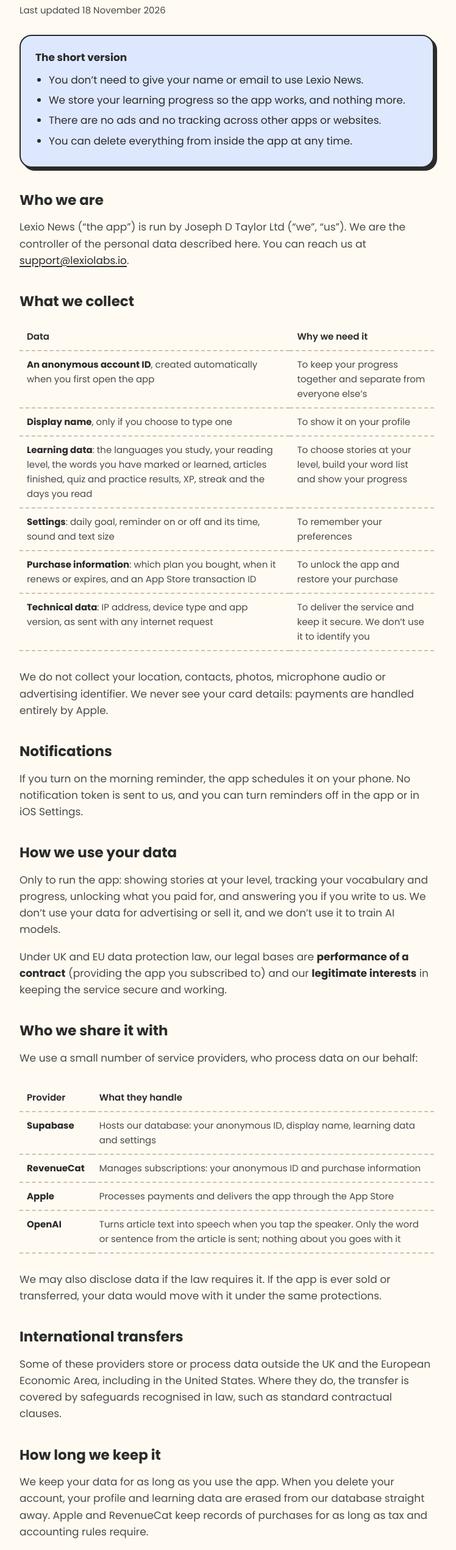
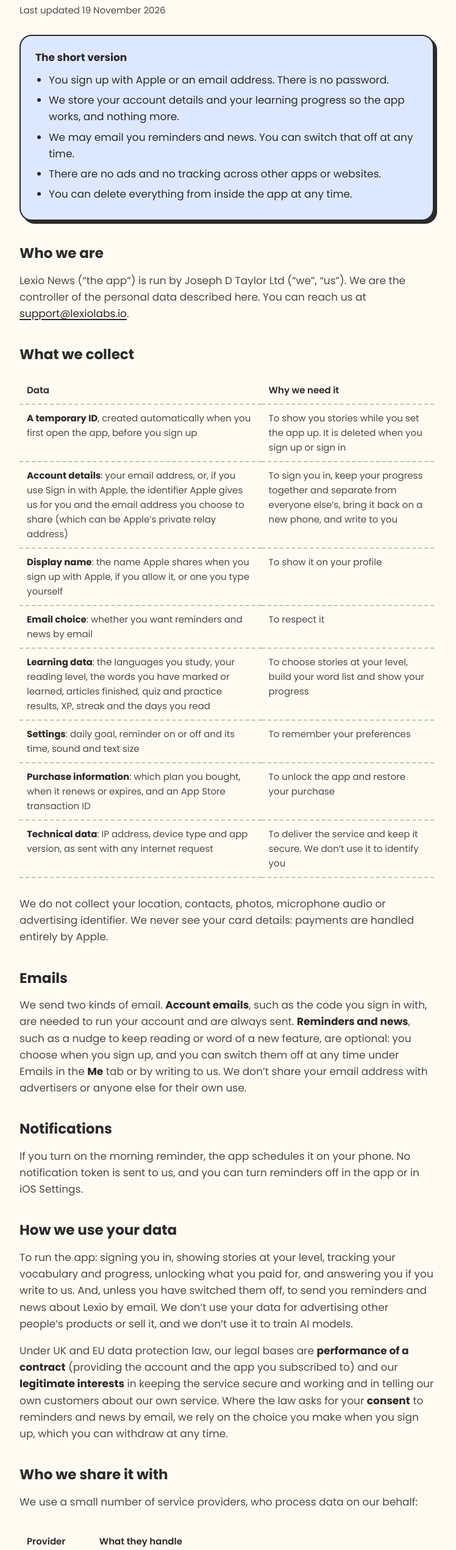
Before and after one commit to joetaylor94/lexio, a plain HTML site: page news/privacy.html in a window 1280 px wide. Shown: the part 158-2700 px from the top of the page at 61% size, without its empty margins (268-1016 px from the left). Drawn offline with Linux system fonts and the light colour scheme.

Commit message:
Update the privacy policy, terms and support page for accounts and email
Co-Authored-By: Claude Fable 5.2 <noreply@anthropic.com>

```diff
--- a/news/privacy.html
+++ b/news/privacy.html
@@ -28,13 +28,14 @@
 <main>
 <div class="wrap narrow doc">
   <h1>Privacy policy</h1>
-  <p class="updated">Last updated 18 November 2026</p>
+  <p class="updated">Last updated 19 November 2026</p>
 
   <div class="card summary">
     <p><strong>The short version</strong></p>
     <ul>
-      <li>You don’t need to give your name or email to use Lexio News.</li>
-      <li>We store your learning progress so the app works, and nothing more.</li>
+      <li>You sign up with Apple or an email address. There is no password.</li>
+      <li>We store your account details and your learning progress so the app works, and nothing more.</li>
+      <li>We may email you reminders and news. You can switch that off at any time.</li>
       <li>There are no ads and no tracking across other apps or websites.</li>
       <li>You can delete everything from inside the app at any time.</li>
     </ul>
@@ -47,8 +48,10 @@
   <div class="table-scroll">
   <table>
     <tr><th>Data</th><th>Why we need it</th></tr>
-    <tr><td><strong>An anonymous account ID</strong>, created automatically when you first open the app</td><td>To keep your progress together and separate from everyone else’s</td></tr>
-    <tr><td><strong>Display name</strong>, only if you choose to type one</td><td>To show it on your profile</td></tr>
+    <tr><td><strong>A temporary ID</strong>, created automatically when you first open the app, before you sign up</td><td>To show you stories while you set the app up. It is deleted when you sign up or sign in</td></tr>
+    <tr><td><strong>Account details</strong>: your email address, or, if you use Sign in with Apple, the identifier Apple gives us for you and the email address you choose to share (which can be Apple’s private relay address)</td><td>To sign you in, keep your progress together and separate from everyone else’s, bring it back on a new phone, and write to you</td></tr>
+    <tr><td><strong>Display name</strong>: the name Apple shares when you sign up with Apple, if you allow it, or one you type yourself</td><td>To show it on your profile</td></tr>
+    <tr><td><strong>Email choice</strong>: whether you want reminders and news by email</td><td>To respect it</td></tr>
     <tr><td><strong>Learning data</strong>: the languages you study, your reading level, the words you have marked or learned, articles finished, quiz and practice results, XP, streak and the days you read</td><td>To choose stories at your level, build your word list and show your progress</td></tr>
     <tr><td><strong>Settings</strong>: daily goal, reminder on or off and its time, sound and text size</td><td>To remember your preferences</td></tr>
     <tr><td><strong>Purchase information</strong>: which plan you bought, when it renews or expires, and an App Store transaction ID</td><td>To unlock the app and restore your purchase</td></tr>
@@ -57,21 +60,27 @@
   </div>
   <p>We do not collect your location, contacts, photos, microphone audio or advertising identifier. We never see your card details: payments are handled entirely by Apple.</p>
 
+  <h2>Emails</h2>
+  <p>We send two kinds of email. <strong>Account emails</strong>, such as the code you sign in with, are needed to run your account and are always sent. <strong>Reminders and news</strong>, such as a nudge to keep reading or word of a new feature, are optional: you choose when you sign up, and you can switch them off at any time under Emails in the <strong>Me</strong> tab or by writing to us. We don’t share your email address with advertisers or anyone else for their own use.</p>
+
   <h2>Notifications</h2>
   <p>If you turn on the morning reminder, the app schedules it on your phone. No notification token is sent to us, and you can turn reminders off in the app or in iOS Settings.</p>
 
   <h2>How we use your data</h2>
-  <p>Only to run the app: showing stories at your level, tracking your vocabulary and progress, unlocking what you paid for, and answering you if you write to us. We don’t use your data for advertising or sell it, and we don’t use it to train AI models.</p>
-  <p>Under UK and EU data protection law, our legal bases are <strong>performance of a contract</strong> (providing the app you subscribed to) and our <strong>legitimate interests</strong> in keeping the service secure and working.</p>
+  <p>To run the app: signing you in, showing stories at your level, tracking your vocabulary and progress, unlocking what you paid for, and answering you if you write to us. And, unless you have switched them off, to send you reminders and news about Lexio by email. We don’t use your data for advertising other people’s products or sell it, and we don’t use it to train AI models.</p>
+  <p>Under UK and EU data protection law, our legal bases are <strong>performance of a contract</strong> (providing the account and the app you subscribed to) and our <strong>legitimate interests</strong> in keeping the service secure and working and in telling our own customers about our own service. Where the law asks for your <strong>consent</strong> to reminders and news by email, we rely on the choice you make when you sign up, which you can withdraw at any time.</p>
 
   <h2>Who we share it with</h2>
   <p>We use a small number of service providers, who process data on our behalf:</p>
   <div class="table-scroll">
   <table>
     <tr><th>Provider</th><th>What they handle</th></tr>
-    <tr><td><strong>Supabase</strong></td><td>Hosts our database: your anonymous ID, display name, learning data and settings</td></tr>
-    <tr><td><strong>RevenueCat</strong></td><td>Manages subscriptions: your anonymous ID and purchase information</td></tr>
-    <tr><td><strong>Apple</strong></td><td>Processes payments and delivers the app through the App Store</td></tr>
+    <tr><td><strong>Supabase</strong></td><td>Hosts our database and sign-in: your account details, display name, learning data and settings</td></tr>
+    <tr><td><strong>Resend</strong></td><td>Sends our emails: your email address and the email itself</td></tr>
+    <tr><td><strong>RevenueCat</strong></td><td>Manages subscriptions: your account ID and purchase information</td></tr>
+    <tr><td><strong>Apple</strong></td><td>Processes payments, delivers the app through the App Store and, if you choose it, signs you in with your Apple ID</td></tr>
+    <tr><td><strong>ImprovMX</strong></td><td>Passes on emails you send to our support address</td></tr>
+    <tr><td><strong>Vercel</strong></td><td>Hosts this website</td></tr>
     <tr><td><strong>OpenAI</strong></td><td>Turns article text into speech when you tap the speaker. Only the word or sentence from the article is sent; nothing about you goes with it</td></tr>
   </table>
   </div>
@@ -81,11 +90,12 @@
   <p>Some of these providers store or process data outside the UK and the European Economic Area, including in the United States. Where they do, the transfer is covered by safeguards recognised in law, such as standard contractual clauses.</p>
 
   <h2>How long we keep it</h2>
-  <p>We keep your data for as long as you use the app. When you delete your account, your profile and learning data are erased from our database straight away. Apple and RevenueCat keep records of purchases for as long as tax and accounting rules require.</p>
+  <p>We keep your data for as long as you use the app. When you delete your account, your email address, your link to Apple, your profile and your learning data are erased from our database straight away. Emails we have already sent stay in our email provider’s records for a short time, and emails you sent to us stay in our inbox until we no longer need them. Apple and RevenueCat keep records of purchases for as long as tax and accounting rules require.</p>
 
   <h2>Deleting your data</h2>
-  <p>You can delete your data in the <strong>Me</strong> tab of the app. This permanently deletes your account, words and progress from your phone and from our servers. It cannot be undone, and it does not cancel a subscription: do that in your App Store settings.</p>
-  <p>If you no longer have the app, write to <a href="mailto:support@lexiolabs.io">support@lexiolabs.io</a> and we’ll help. Because accounts are anonymous, we may need details from you to find the right one.</p>
+  <p>You can delete your data in the <strong>Me</strong> tab of the app. This permanently deletes your account, email address, words and progress from your phone and from our servers. If you signed up with Apple, Apple asks you to confirm it is you, and we then ask Apple to stop sharing your Apple ID with the app. Deleting cannot be undone, and it does not cancel a subscription: do that in your App Store settings.</p>
+  <p>Signing out is different: it only removes the account from that phone, and everything stays for when you sign in again.</p>
+  <p>If you no longer have the app, write to <a href="mailto:support@lexiolabs.io">support@lexiolabs.io</a> from the email address on your account and we’ll delete it for you. If you signed up with Apple and hid your email address, we may need a few details from you to find the right account.</p>
 
   <h2>Your rights</h2>
   <p>Depending on where you live, you have the right to see the data we hold about you, have it corrected or deleted, receive a copy, and object to or restrict how we use it. To use any of these, write to <a href="mailto:support@lexiolabs.io">support@lexiolabs.io</a>. You also have the right to complain to your data protection authority; in the UK that is the Information Commissioner’s Office (ico.org.uk).</p>
@@ -94,7 +104,7 @@
   <p>Lexio News is not aimed at children under 13, and we don’t knowingly collect data from them. The stories cover real news, including conflict, crime and health. If you believe a child has used the app, contact us and we’ll delete the data.</p>
 
   <h2>Security</h2>
-  <p>Data travels over encrypted connections, and each account can read only its own records. No system is perfectly secure, but we keep what we hold to a minimum so there is little to lose.</p>
+  <p>Data travels over encrypted connections, there are no passwords to steal, and each account can read only its own records. No system is perfectly secure, but we keep what we hold to a minimum so there is little to lose.</p>
 
   <h2>Changes to this policy</h2>
   <p>If we change what we collect or how we use it, we’ll update this page and the date at the top. For significant changes we’ll also tell you in the app.</p>
```
Also changed, not shown: news/support.html (+3 -1 lines), news/terms.html (+8 -2 lines).
